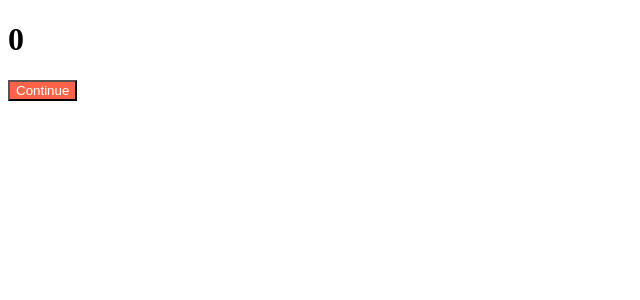
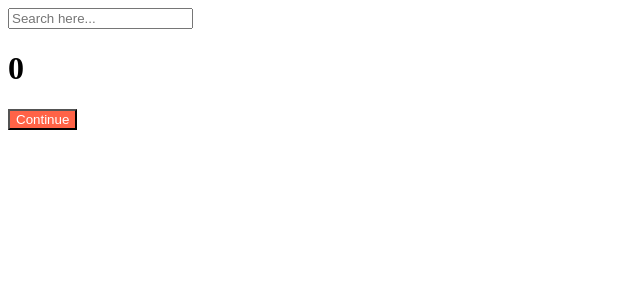
Before and after one commit to ryanlee5646/react_TIL, a React (Create React App) app in the folder myApp/react-for-beginners/: page / in a window 1280 px wide. Shown: the top 300 px of the page, without its empty margins (0-640 px from the left). Built offline with nearby package versions, Linux system fonts and the light colour scheme.

Commit message:
20220422 React_TIL useEffect

```diff
--- a/myApp/react-for-beginners/src/App.js
+++ b/myApp/react-for-beginners/src/App.js
@@ -3,16 +3,38 @@ import Button from './Button';
 
 function App() {
   const [counter, setValue] = useState(0);
+  const [keyword, setKeyword] = useState('');
+  const onChange = (event) => setKeyword(event.target.value);
   const onClick = () => setValue((prev) => prev + 1);
-  console.log('계속 실행!!');
+  console.log('여기는 항상 실행 됩니다.');
   // 리렌더링 되더라도 해당 코드가 실행되지 않게하기
   useEffect(() => {
-    console.log('CALL THE API');
+    console.log('여기는 한번만 실행됩니다.');
   }, []);
+
+  useEffect(() => {
+    if (keyword !== '' && keyword.length > 5) {
+      console.log('여기는 키워드가 5글자가 넘고 변경될때만 실행됩니다');
+    }
+  }, [keyword]);
+
+  useEffect(() => {
+    console.log('여기는 카운트가 변경될때만 실행됩니다.');
+  }, [counter]);
+
+  useEffect(() => {
+    console.log('여기는 카운트나 키워드가 변경될때마다 실행됩니다.');
+  }, [counter, keyword]);
+
   return (
     <div className="App">
+      <input
+        value={keyword || ''} // input에 undefined경우 에러나는거 처리
+        onChange={onChange}
+        type="text"
+        placeholder="Search here..."
+      />
       <h1>{counter}</h1>
-
       <Button text="Continue" onClick={onClick} />
     </div>
   );
--- a/myApp/react-for-beginners/src/index.js
+++ b/myApp/react-for-beginners/src/index.js
@@ -4,7 +4,7 @@ import App from './App';
 
 const root = ReactDOM.createRoot(document.getElementById('root'));
 root.render(
-  <React.StrictMode>
-    <App />
-  </React.StrictMode>,
+  // <React.StrictMode>
+  <App />,
+  // </React.StrictMode>,//
 );
```
Also changed, not shown: 1 other file (tests, documents, lock files or other folders).
